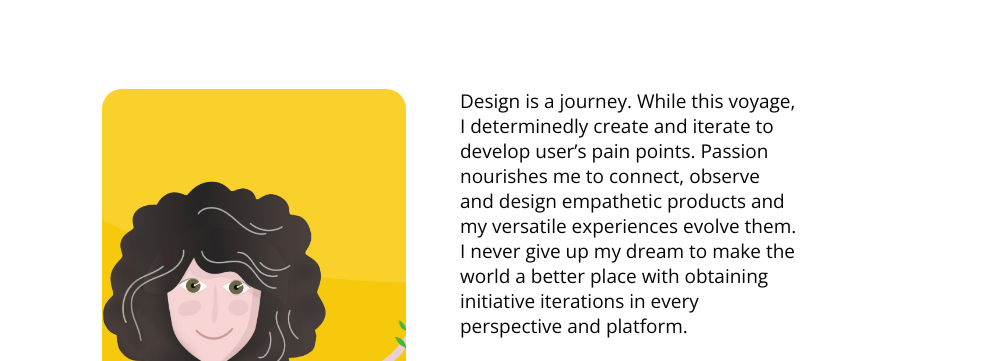
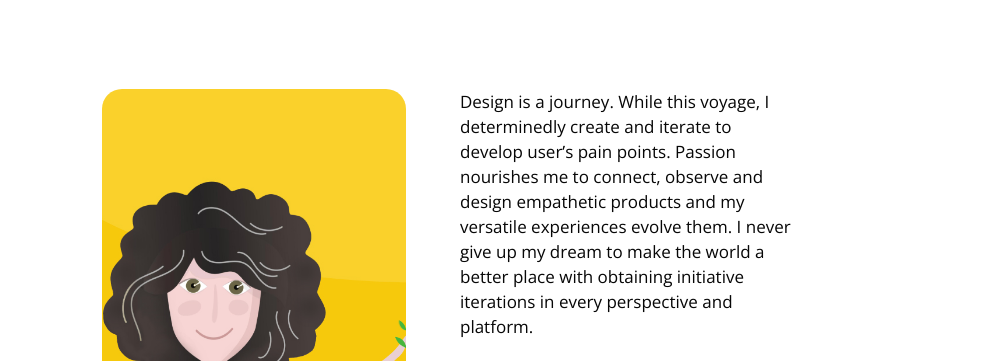
Before and after one commit to Donadonzi/azi-portfolio, a website: page src/about/index.html in a window 1280 px wide. Shown: the part 411-772 px from the top of the page, without its empty margins (190-1181 px from the left). Drawn offline with nearby package versions, Linux system fonts and the light colour scheme.

Commit message:
about, href and responsiveness

```diff
--- a/src/about/index.html
+++ b/src/about/index.html
@@ -20,7 +20,7 @@
 				</svg> -->
 			</div>
 			<div class="header__menu">
-				<a href="../about" class="header__menu__link">Works</a>
+				<a href="#" class="header__menu__link">Works</a>
 				<a href="#" class="header__menu__link">About</a>
 			</div>
 		</div>
--- a/src/scss/layout/_about.scss
+++ b/src/scss/layout/_about.scss
@@ -1,8 +1,8 @@
 .about {
 	color: $color-black;
-	font-size: 1.9rem;
+	font-size: 1.8rem;
 	line-height: 2.5rem;
-	height: 80rem;
+	height: 100rem;
 	width: 100%;
 	grid-column: 3 / 13;
 	grid-row: 3 / 4;
@@ -12,21 +12,21 @@
 	gap: 2rem;
 	margin-bottom: 10rem;
 
-	@media only screen and (max-width: 2560px) {
-		height: 150rem;
-		font-size: 3rem;
-		line-height: 5rem;
-	}
+	// @media only screen and (max-width: 2560px) {
+	// 	height: 150rem;
+	// 	font-size: 3rem;
+	// 	line-height: 5rem;
+	// }
 
-	@media only screen and (max-width: 1900px) {
-		height: 100rem;
-		font-size: 2.5rem;
-	  line-height: 3rem;
-	}
+	// @media only screen and (max-width: 1900px) {
+	// 	height: 100rem;
+	// 	font-size: 2.5rem;
+	//   line-height: 3rem;
+	// }
 
 	@media only screen and (max-width: 1500px) {
 		height: 80rem;
-		font-size: 1.9rem;
+		font-size: 1.7rem;
 	  line-height: 2.5rem;
 	}
 
@@ -86,6 +86,7 @@
 		// height: 100%;
 		grid-column: 6 / -1;
 		grid-row: 1 / 2;
+		align-self: center;
 	}
 
 	&__details {
```
Also changed, not shown: index.html (+1 -1 lines), src/css/style.css, 1 other file.
